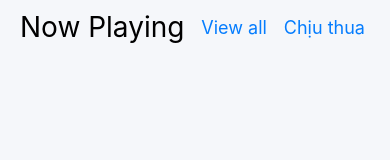
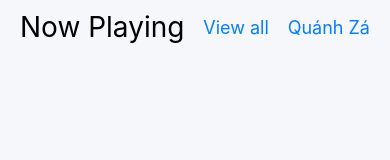
Before and after one commit to alexsanvard/MovieAPP, a React Native app: screen /home in a window 390 px wide. Shown: the top 160 px of the page. Built offline with nearby package versions, Linux system fonts and the light colour scheme.

Commit message:
giao dien

```diff
--- a/src/screens/HomeScreen.js
+++ b/src/screens/HomeScreen.js
@@ -11,7 +11,7 @@ const HomeScreen = () => {
       <View style={styles.headerContainer}>
         <Text style={styles.headerTitle}>Now Playing</Text>
         <Text style={styles.headerSubTitle}>View all</Text>
-        <Text style={styles.headerSubTitle}>Chịu thua </Text>
+        <Text style={styles.headerSubTitle}>Quánh Zá</Text>
       </View>
     </ScrollView>
   );
```
